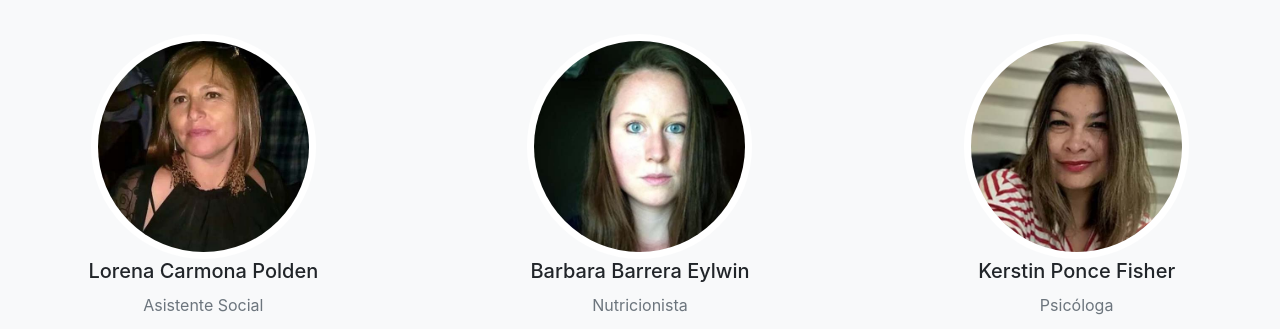
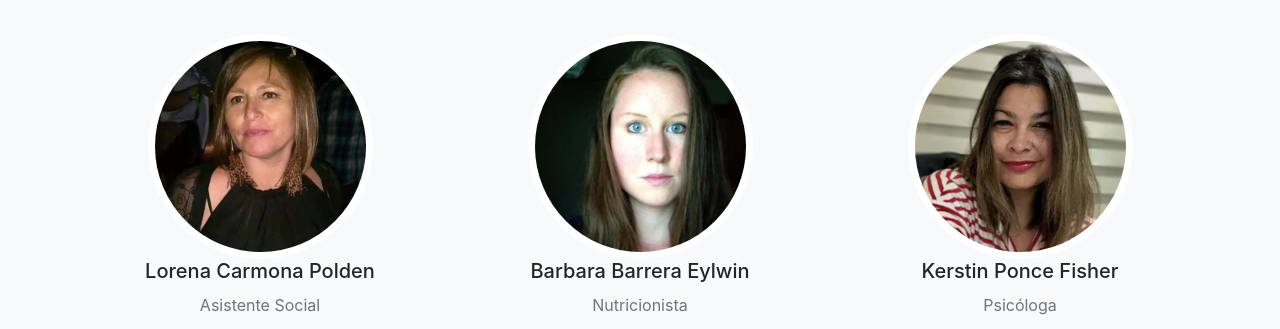
Before and after one commit to MLoretto/webfeccu, a website with bundled scripts: page index.html in a window 1280 px wide. Shown: the part 6057-6386 px from the top of the page. Built offline with nearby package versions, Linux system fonts and the light colour scheme; files whose address does not match are found by name; a web font is replaced by a local one.

Commit message:
Arreglo divs

```diff
--- a/index.html
+++ b/index.html
@@ -206,7 +206,7 @@
       </div>
     </section>
 
-    <!-- About -->
+    <!-- Historia -->
     <section id="about">
       <div class="container">
         <div class="row">
@@ -296,7 +296,6 @@
             <h3 class="section-subheading text-muted">Comprometidos en guiar y apoyar</h3>
           </div>
         </div>
-
 <!-- Mercedes -->
         <div class="row">
           <div class="col-sm-12">
@@ -394,12 +393,10 @@
                 </div>
               </div>
             </div>
-          </div>
-        </div>
 <!-- segunda linea-->
         <div class="row">
 <!-- Lorena -->
-            <div class="col-sm-4 p-0">
+            <div class="col-sm-4">
               <div class="team-member">
                 <img class="mx-auto rounded-circle" src="img/team/5.jpg" alt="">
                 <h5>Lorena Carmona Polden</h5>
@@ -466,7 +463,6 @@
               </div>
             </div>
           </div>
-
         <div class="row">
           <div class="col-lg-8 mx-auto text-center">
             <p class="large text-dark font-italic">Somos un grupo Profesional que conocemos y entendemos tu problema. Queremos sensibilizar a la comunidad sobre las EII con herramientas tecnológicas y tu ayuda.</p>
```
